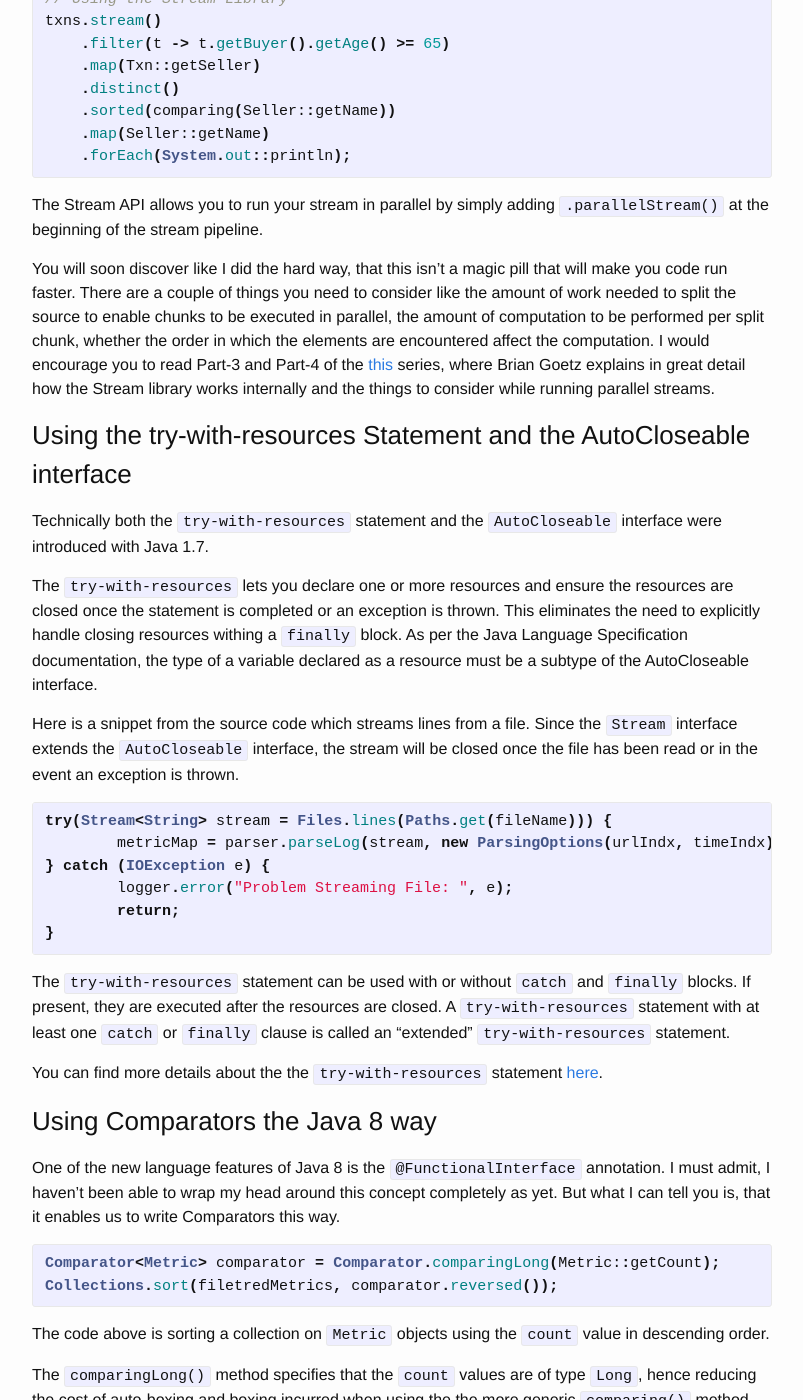
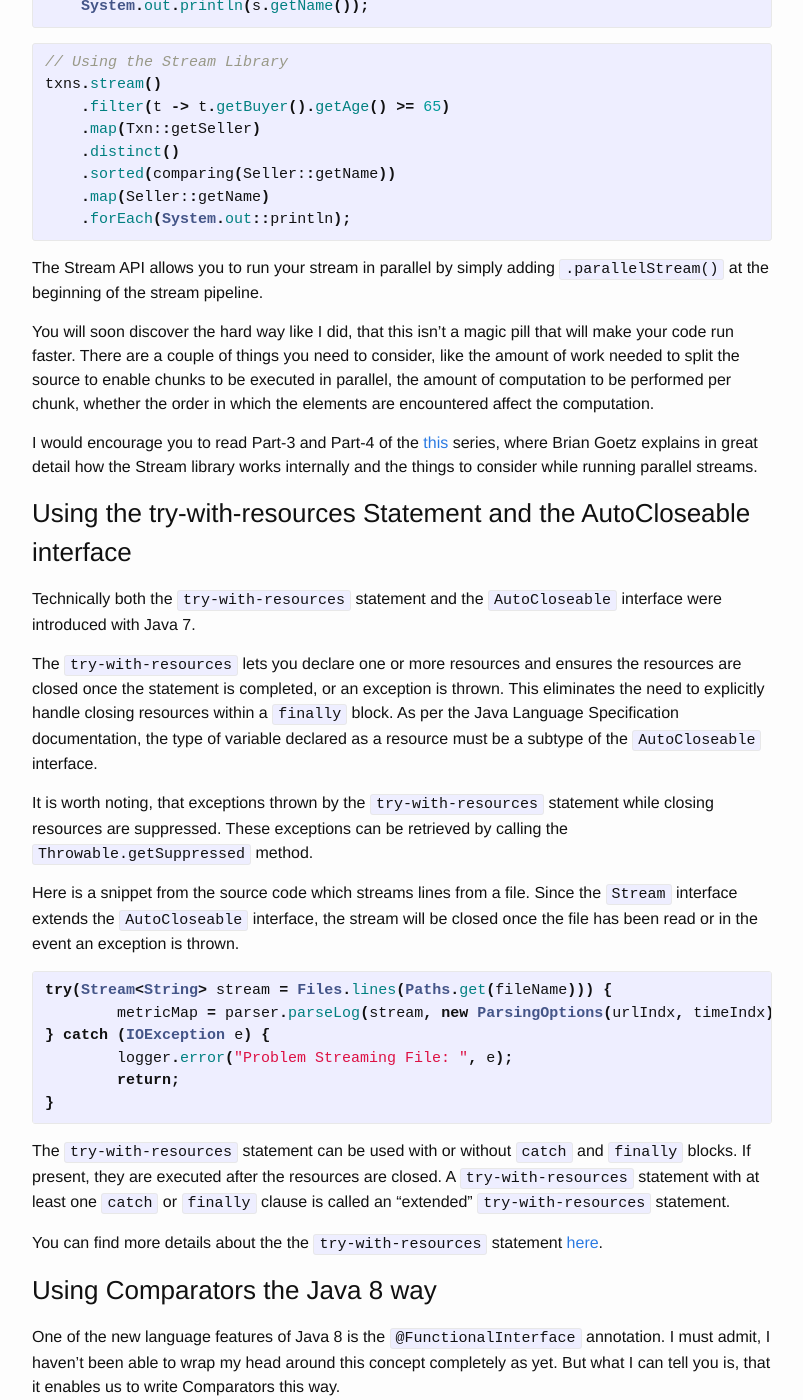
Before and after one commit to oliversavio/oliversavio.github.io, a Jekyll site: the page built from _posts/2017-01-17-java8-features-I-learnt-writing-an-access-log-summarizer.markdown, in a window 1280 px wide and 1400 px high, scrolled down 1176 px. Shown: the whole window, without its empty margins (238-1041 px from the left). Built offline with Jekyll 4.4.1, drawn with Linux system fonts in a browser that asks for light colours; comment, search, counter and statistics services are not loaded; some of the changed text lies outside the part shown.

Commit message:
finishing touches added to Post

```diff
--- a/_posts/2017-01-17-java8-features-I-learnt-writing-an-access-log-summarizer.markdown
+++ b/_posts/2017-01-17-java8-features-I-learnt-writing-an-access-log-summarizer.markdown
@@ -6,9 +6,9 @@ categories: java
 comments: true
 ---
 
-Java 8 has been out for quite some time now and I thought the best way to get up-to speed with the new features is to dive in head first and learn along the way while I code a solution to a real world problem.
+Java 8 has been out for quite some time now and I thought, the best way to get up-to speed with the new features, is to dive in head first and learn along the way, while I code a solution to a real world problem.
 
-Hence in this post I will document some of the interesting feature I was able to pickup and implement while code an access log summarizer. I hope others like me who have experience with lower versions of Java will find this useful.
+Hence in this post I will document some of the interesting features I was able to pickup and implement while coding an access log summarizer.  I will not cover the topics in-depth, but will link to useful resources. I hope others like me who have experience with lower versions of Java will find this useful.
 
 The Access Log Summarizer source code is available [here][access-log-summarizer]
 
@@ -55,14 +56,17 @@ txns.stream()
 
 The Stream API allows you to run your stream in parallel by simply adding `.parallelStream()` at the beginning of the stream pipeline.
 
-You will soon discover like I did the hard way, that this isn't a magic pill that will make you code run faster. There are a couple of things you need to consider like the amount of work needed to split the source to enable chunks to be executed in parallel, the amount of computation to be performed per split chunk, whether the order in which the elements are encountered affect the computation.
+You will soon discover the hard way like I did, that this isn't a magic pill that will make your code run faster. There are a couple of things you need to consider, like the amount of work needed to split the source to enable chunks to be executed in parallel, the amount of computation to be performed per chunk, whether the order in which the elements are encountered affect the computation.
+
 I would encourage you to read Part-3 and Part-4 of the [this][stream-library] series, where Brian Goetz explains in great detail how the Stream library works internally and the things to consider while running parallel streams.
 
 ### Using the try-with-resources Statement and the AutoCloseable interface
-Technically both the `try-with-resources` statement and the `AutoCloseable` interface were introduced with Java 1.7.
+Technically both the `try-with-resources` statement and the `AutoCloseable` interface were introduced with Java 7.
 
-The `try-with-resources` lets you declare one or more resources and ensure the resources are closed once the statement is completed or an exception is thrown. This eliminates the need to explicitly handle closing resources withing a `finally` block.
-As per the Java Language Specification documentation, the type of a variable declared as a resource must be a subtype of the AutoCloseable interface.
+The `try-with-resources` lets you declare one or more resources and ensures the resources are closed once the statement is completed, or an exception is thrown. This eliminates the need to explicitly handle closing resources within a `finally` block.
+As per the Java Language Specification documentation, the type of variable declared as a resource must be a subtype of the `AutoCloseable` interface.
+
+It is worth noting, that exceptions thrown by the `try-with-resources` statement while closing resources are suppressed. These exceptions can be retrieved by calling the `Throwable.getSuppressed` method.
 
 Here is a snippet from the source code which streams lines from a file. Since the `Stream` interface extends the `AutoCloseable` interface, the stream will be closed once the file has been read or in the event an exception is thrown.
 {% highlight java %}
@@ -84,7 +88,7 @@ One of the new language features of Java 8 is the `@FunctionalInterface` annotat
 Comparator<Metric> comparator = Comparator.comparingLong(Metric::getCount);
 Collections.sort(filetredMetrics, comparator.reversed());
 {% endhighlight %}
-The code above is sorting a collection on `Metric` objects using the `count` value in descending order.
+The code above is sorting a collection of `Metric` objects using the `count` value in descending order.
 
 The `comparingLong()` method specifies that the `count` values are of type `Long`, hence reducing the cost of auto-boxing and boxing incurred when using the the more generic `comparing()` method.
 
```
Also changed, not shown: other parts of _posts/2017-01-17-java8-features-I-learnt-writing-an-access-log-summarizer.markdown (+4 -3 lines).
